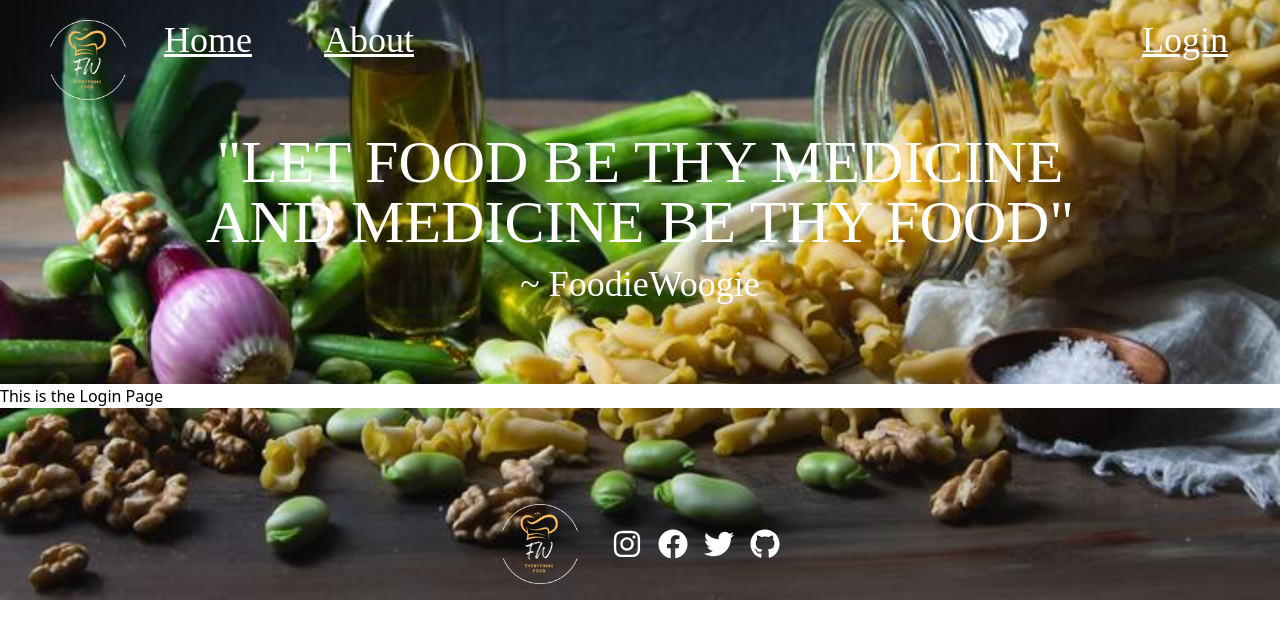
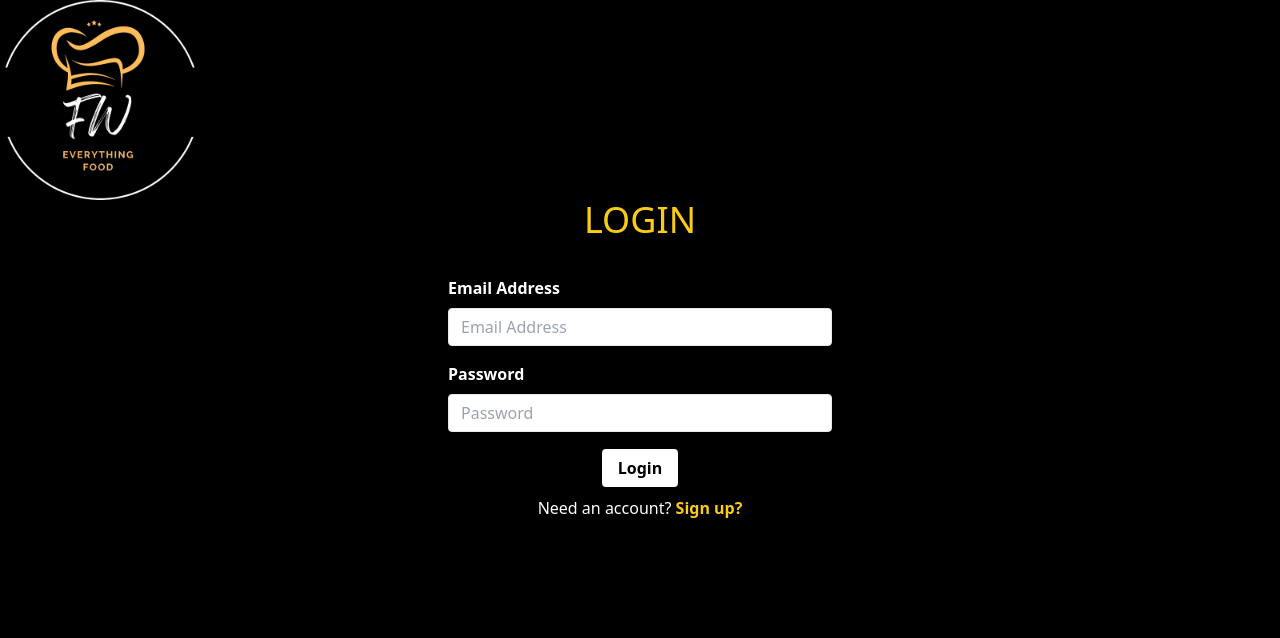
Before and after one commit to jamnjeri/phase-4-final-project--frontend-, a React (Create React App) app: page /login in a window 1280 px wide. Shown: the top 638 px of the page. Built offline with nearby package versions, Linux system fonts and the light colour scheme; a web font is replaced by a local one.

Commit message:
login done and styled

```diff
--- a/package.json
+++ b/package.json
@@ -40,6 +40,6 @@
     ]
   },
   "devDependencies": {
-    "tailwindcss": "^3.3.0"
+    "tailwindcss": "^3.3.1"
   }
 }
--- a/public/index.html
+++ b/public/index.html
@@ -23,7 +23,6 @@
       Notice the use of %PUBLIC_URL% in the tags above.
       It will be replaced with the URL of the `public` folder during the build.
       Only files inside the `public` folder can be referenced from the HTML.
-
       Unlike "/favicon.ico" or "favicon.ico", "%PUBLIC_URL%/favicon.ico" will
       work correctly both with client-side routing and a non-root public URL.
       Learn how to configure a non-root public URL by running `npm run build`.
@@ -36,10 +35,8 @@
     <!--
       This HTML file is a template.
       If you open it directly in the browser, you will see an empty page.
-
       You can add webfonts, meta tags, or analytics to this file.
       The build step will place the bundled scripts into the <body> tag.
-
       To begin the development, run `npm start` or `yarn start`.
       To create a production bundle, use `npm run build` or `yarn build`.
     -->
--- a/src/App.js
+++ b/src/App.js
@@ -1,20 +1,20 @@
 import { Route, Routes } from "react-router-dom";
 import Home from "./pages/Home";
 import About from "./pages/About";
-import Navbar from "./components/Navbar";
-import Footer from "./components/Footer";
+// import Navbar from "./components/Navbar";
+// import Footer from "./components/Footer";
 import Login from "./pages/Login";
 
 function App() {
   return (
     <div className="App">
-      <Navbar />
+      {/* <Navbar /> */}
       <Routes>
         <Route path="/" element={<Home />} />
         <Route path="/about" element={<About />} />
         <Route path="/login" element={<Login />} />
       </Routes>
-      <Footer />
+      {/* <Footer /> */}
     </div>
   );
 }
--- a/src/index.css
+++ b/src/index.css
@@ -1,4 +1,4 @@
-@tailwind base;
-@tailwind components;
-@tailwind utilities;
+@import 'tailwindcss/base';
+@import 'tailwindcss/components';
+@import 'tailwindcss/utilities';
 @import url('https://fonts.googleapis.com/css2?family=Delicious+Handrawn&family=Poppins:ital,wght@1,200&display=swap');
--- a/src/pages/About.js
+++ b/src/pages/About.js
@@ -1,9 +1,12 @@
-import React from 'react'
-
+import React from 'react';
+import Navbar from '../components/Navbar';
+import Footer from '../components/Footer';
 function About() {
   return (
     <div>
+      <Navbar/>
         <h1>This is the About Page</h1>
+      <Footer />
     </div>
   )
 }
--- a/src/pages/Home.js
+++ b/src/pages/Home.js
@@ -1,9 +1,14 @@
-import React from 'react'
+import React from 'react';
+import Navbar from '../components/Navbar';
+import Footer from '../components/Footer';
+
 
 function Home() {
   return (
     <div>
+        <Navbar/>
         <h1>This is the Home Page</h1>
+        <Footer />
     </div>
   )
 }
--- a/src/pages/Login.js
+++ b/src/pages/Login.js
@@ -1,9 +1,102 @@
-import React from 'react'
+import React, { useState } from "react";
+import { useNavigate, Link } from "react-router-dom";
+import logo from '../assests/logo.png';
 
-function Login() {
+function Login({setIsLoggedIn, setUserId, userId}) {
+
+  const [formData, setFormData] = useState({
+    email: "",
+    password: ""
+  });
+
+  let navigate = useNavigate();
+
+  function recipeListAccess(response) {
+    const data = response.data
+    setUserId (data.id)
+  }
+
+  function handleChange(e) {
+    setFormData({
+      ...formData,
+      [e.target.name]: e.target.value
+    });
+  }
+
+  function handleSubmit(e) {
+    e.preventDefault();
+
+        fetch('https://zamil-petfinder.onrender.com/auth/login', {
+          method: 'POST',
+          headers: {
+            'Content-Type': 'application/json'
+          },
+          body: JSON.stringify({
+            email: formData.email,
+            password: formData.password,
+          }),
+        })
+        .then(response => {
+          if (response.ok) {
+             setIsLoggedIn(true);
+             response.json().then(recipeListAccess)
+            navigate("/home");
+          } else {
+            throw new Error('Something went wrong');
+          }
+        })
+        .catch(error => {
+          console.error(error);
+        });
+
+
+    }
+
   return (
-    <div>This is the Login Page</div>
-  )
+    <div className="container-fluid bg-black h-screen" id="log">
+      <img src={logo} alt="Logo" width="200" height="180" class="d-inline-block align-text-top"/>
+      <center className="text-yellow-400 text-4xl mb-9">
+        <h1>LOGIN</h1>
+      </center>
+
+      <form onSubmit={handleSubmit} className="max-w-sm mx-auto">
+        <div className="mb-4">
+          <label htmlFor="email" className="block text-white font-bold mb-2">Email Address</label>
+          <input
+            type="email"
+            placeholder="Email Address"
+            name="email"
+            id="email"
+            className="shadow appearance-none border rounded w-full py-2 px-3 text-black-700 leading-tight focus:outline-none focus:shadow-outline"
+            onChange={handleChange}
+            value={formData.email}
+          />
+        </div>
+        <div className="mb-6">
+          <label htmlFor="password" className="block text-white font-bold mb-2">Password</label>
+          <input
+            type="password"
+            placeholder="Password"
+            name="password"
+            id="password"
+            className="shadow appearance-none border rounded w-full py-2 px-3 text-gray-700 leading-tight focus:outline-none focus:shadow-outline"
+            onChange={handleChange}
+            value={formData.password}
+          />
+        </div>
+        <div className="text-center">
+          <Link type="submit" to="/" className="bg-white hover:bg-yellow-400 text-black font-bold py-2 px-4 rounded focus:outline-none focus:shadow-outline">
+            Login
+          </Link>
+          <p className="text-white mt-4">
+            Need an account? <Link to="/signup" className="font-bold text-yellow-400">Sign up?</Link>
+          </p>
+        </div>
+      </form>
+
+  </div>
+
+  );
 }
 
-export default Login
+export default Login;
```
Also changed, not shown: src/components/Navbar.js (line endings or trailing spaces), 1 other file (tests, documents, lock files or other folders).
